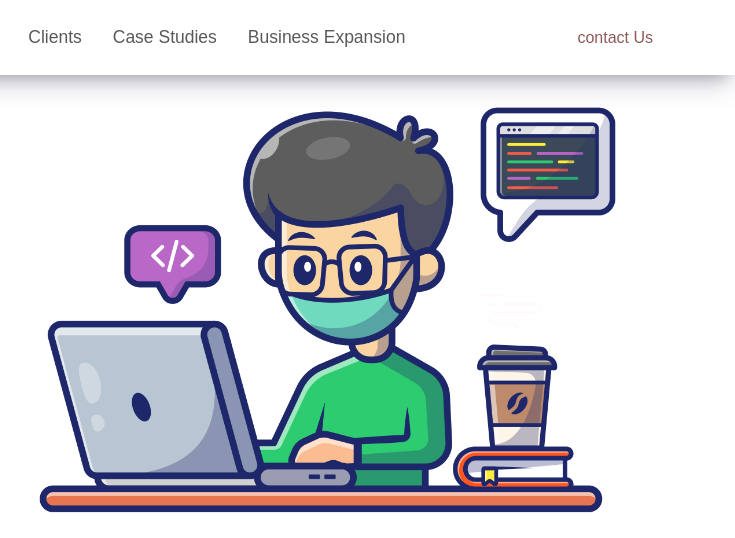
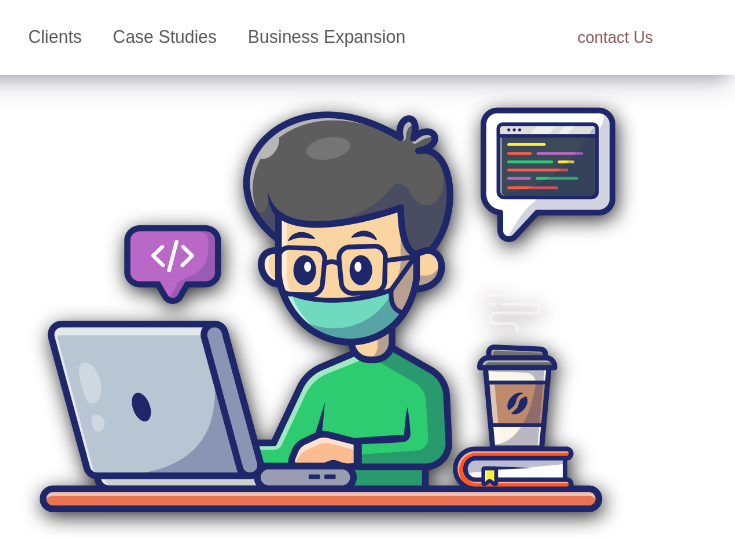
Before and after one commit to MayurPatil926/digiweavedemo, a plain HTML site: page index.html in a window 1280 px wide. Shown: the top 538 px of the page, 545-1280 px from the left. Drawn offline with nearby package versions, Linux system fonts and the light colour scheme; grey boxes are pictures that could not be loaded.

Commit message:
Update re-shadow

```diff
--- a/main.css
+++ b/main.css
@@ -48,9 +48,9 @@ body {
   -webkit-background-clip: text;
   color: transparent;
 }
-/* .hero_image{
+.hero_image{
   filter: drop-shadow(2px 5px 10px rgb(49, 48, 48));
-} */
+}
 .card-title{
   color: #2D0B34;
   opacity: 100%;
```
